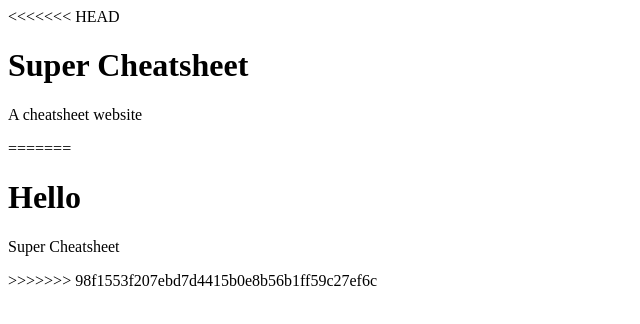
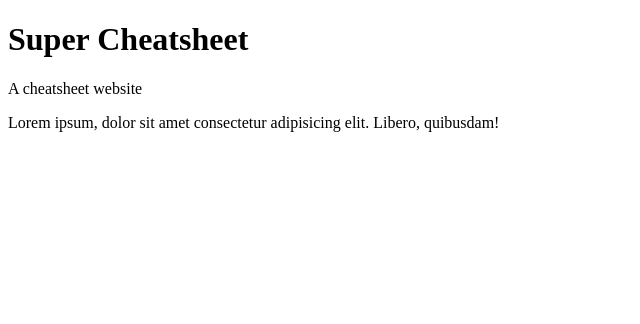
Before and after one commit to avanderbergh/super-cheatsheet, a plain HTML site: page index.html in a window 1280 px wide. Shown: the whole page, without its empty margins (0-640 px from the left). Drawn offline with Linux system fonts and the light colour scheme.

Commit message:
added a paragraph

```diff
--- a/index.html
+++ b/index.html
@@ -8,13 +8,9 @@
 </head>
 
 <body>
-<<<<<<< HEAD
   <h1>Super Cheatsheet</h1>
   <p>A cheatsheet website</p>
-=======
-  <h1>Hello</h1>
-  <p>Super Cheatsheet</p>
->>>>>>> 98f1553f207ebd7d4415b0e8b56b1ff59c27ef6c
+  <p>Lorem ipsum, dolor sit amet consectetur adipisicing elit. Libero, quibusdam!</p>
 </body>
 
 </html>
```
